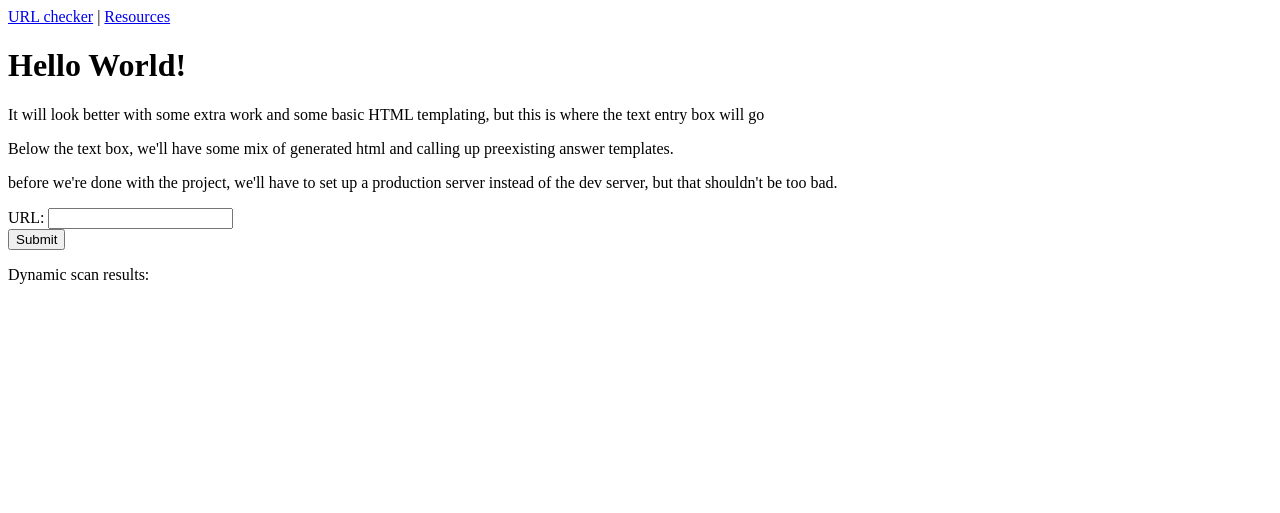
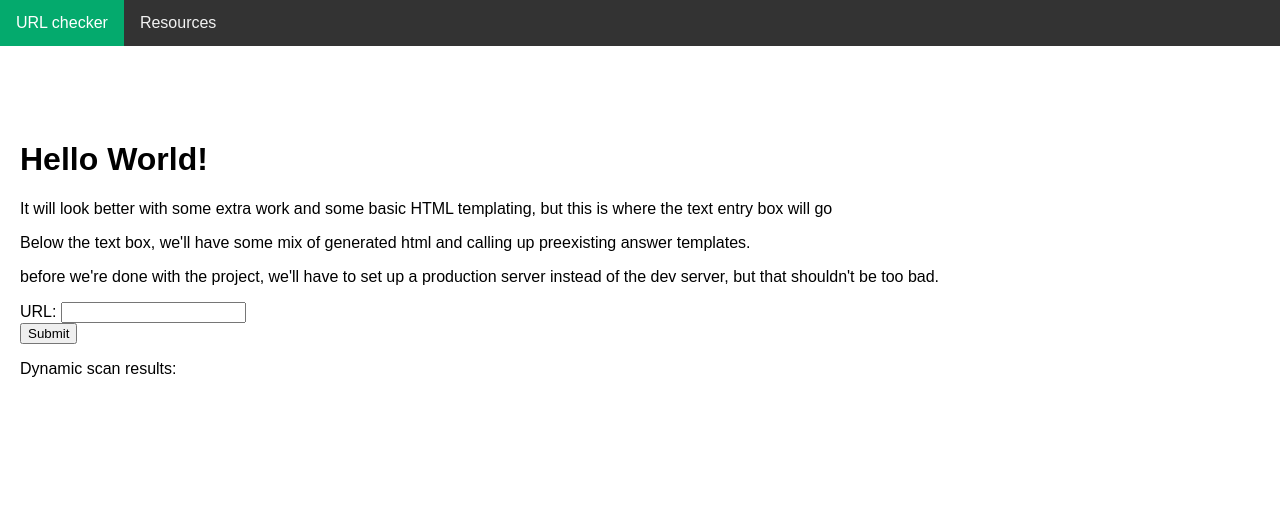
Before and after one commit to CooperMyton/URL_security_detector, a Django app: page /mainPage/ in a window 1280 px wide. Shown: the top 513 px of the page. Run offline with Django 5.2, Linux system fonts and the light colour scheme; parts of the project's set-up code (start-up, migrations or seed data) failed here and were passed over.

Commit message:
Added formatting for main page

```diff
--- a/django_front_end/mainPage/templates/test_template.html
+++ b/django_front_end/mainPage/templates/test_template.html
@@ -1,10 +1,66 @@
 <!DOCTYPE html>
+
+
 <html>
-    <nav>
-        <a href="{% url 'mainPage' %}">URL checker</a> |
+
+    <head>
+        <meta charset="UTF-8" />
+        <title>URL Defender</title>
+        <style>
+            /* Reset default margins */
+            body {
+            margin: 0;
+            font-family: Arial, sans-serif;
+            }
+
+            /* Top bar container */
+            .topbar {
+            background-color: #333;
+            overflow: hidden;          /* keeps content inside the bar */
+            position: fixed;           /* stick it to the top */
+            top: 0;
+            left: 0;
+            width: 100%;
+            z-index: 1000;             /* keep it above page content */
+            }
+
+            /* Links inside the top bar */
+            .topbar a {
+            float: left;
+            color: #f2f2f2;
+            text-align: center;
+            padding: 14px 16px;
+            text-decoration: none;
+            font-size: 16px;
+            }
+
+            /* Hover effect */
+            .topbar a:hover {
+            background-color: #575757;
+            color: white;
+            }
+
+            /* Highlight the active page link */
+            .topbar a.active {
+            background-color: #04AA6D;
+            color: white;
+            }
+
+            /* Page content (add top padding so it isn't hidden behind the fixed bar) */
+            .content {
+            padding: 120px 20px; /* 80px to clear the bar height */
+            }
+        </style>
+    </head>
+    <body>
+
+        <!-- Top navigation bar -->
+        <div class="topbar">
+            <a class="active" href="{% url 'mainPage' %}">URL checker</a>
             <a href="{% url 'resources' %}">Resources</a>
-    </nav>
-    <body>
+        </div>
+        <div class="content">
+
             <h1>Hello World!</h1>
             <p>It will look better with some extra work and some basic HTML templating, but this is where the text entry box will go</p>
 
@@ -234,6 +290,8 @@
                     <p><strong>What you should do:</strong>
                     {{ scan_results.subdomain_analysis.what_to_do }}</p>
 
+
+
                     <h3>Known Malicious Domain Analysis</h3>
 
                     {% if scan_results.malicious_domain_list.vulnerable %}
@@ -259,11 +317,9 @@
                     <p><strong>What you should do:</strong>
                     {{ scan_results.malicious_domain_list.what_to_do }}</p>
 
-
-
-
                 {% endif %}
 
             </p>
+        </div>
     </body>
 </html>
```
Lines whose indentation alone changed are shown as unchanged.
